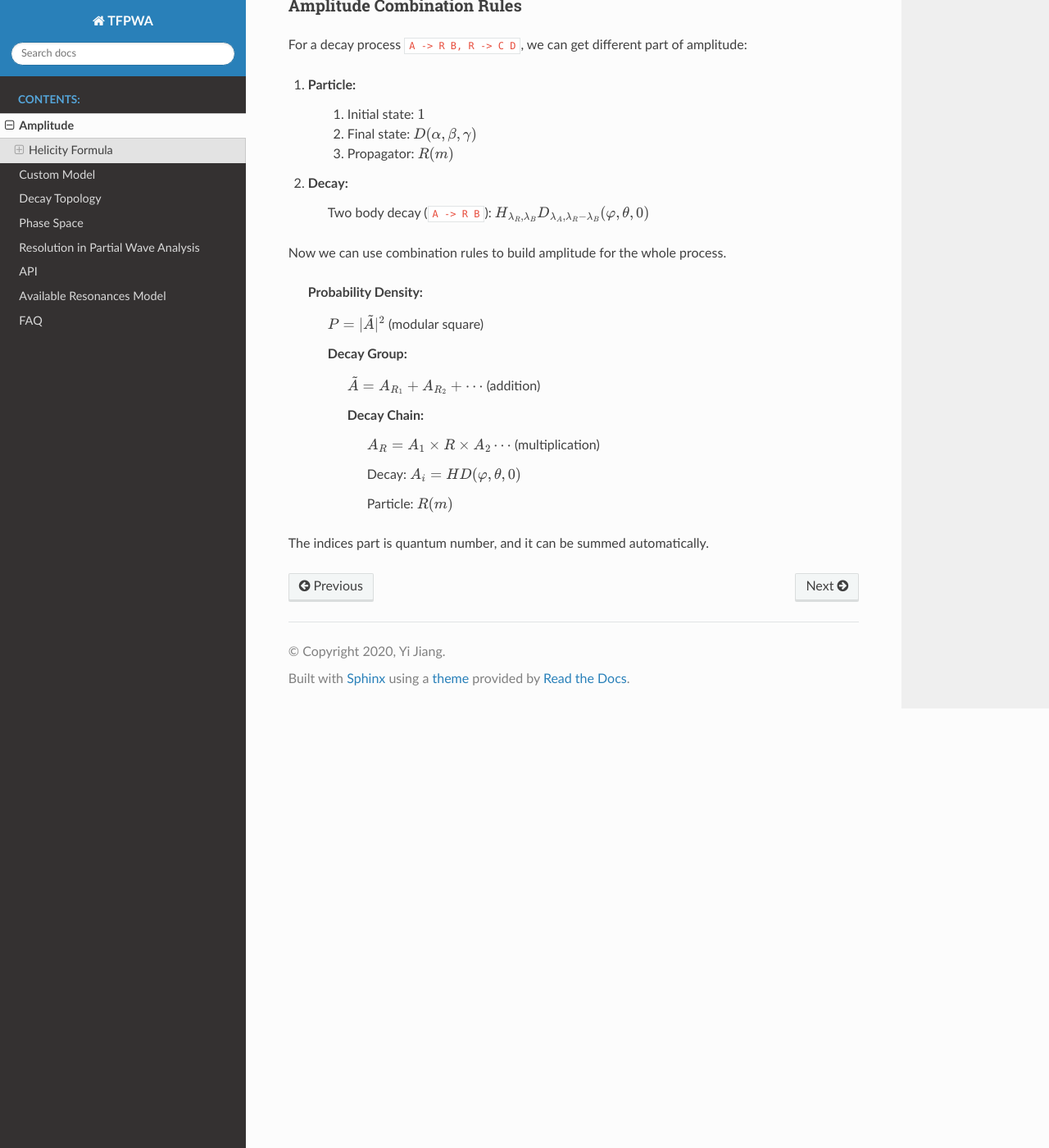
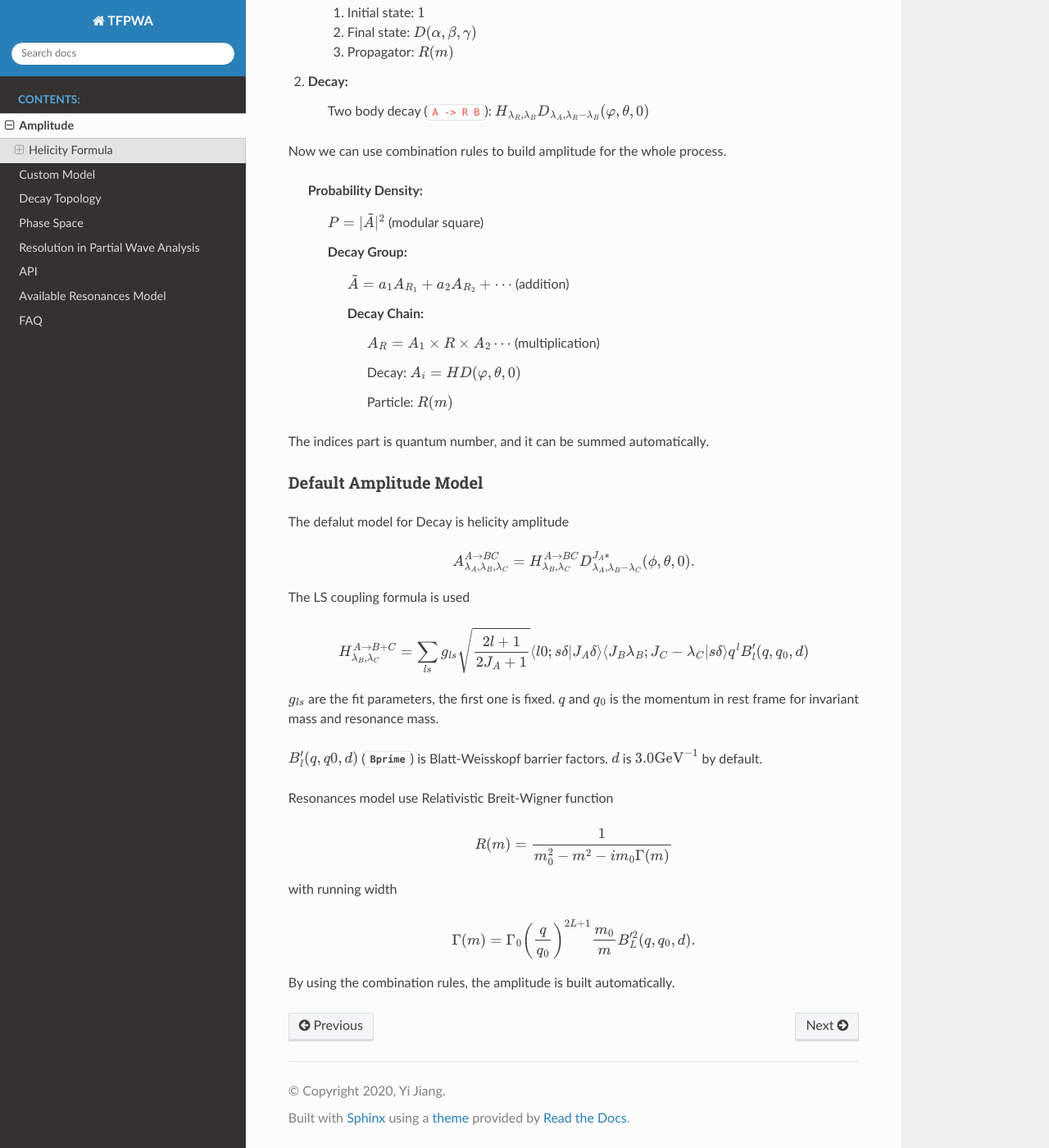
Before and after one commit to jiangyi15/tf-pwa, a Sphinx documentation site: the page built from docs/amplitude.rst, in a window 1280 px wide and 1400 px high, scrolled down 887 px. Shown: the whole window at 82% size. Built offline with Sphinx 7.4.7 and the Read the Docs theme 2.0.0, drawn with Linux system fonts in a browser that asks for light colours; pages that are not in the unit, such as notebooks, are missing from menus; some of the changed text lies outside the part shown.

Commit message:
docs: default amplitude

```diff
--- a/docs/amplitude.rst
+++ b/docs/amplitude.rst
@@ -40,11 +40,7 @@ then the differential cross-section
 .. math::
     \frac{d\sigma}{d\Phi} = \frac{1}{N}\sum_{\lambda_{A}}\sum_{\lambda_{B},\lambda_{C},\lambda_{D}}|A_{\lambda_{A},\lambda_{B},\lambda_{C},\lambda_{D}}^{total}|^2
 
-the LS coupling formula
 
-.. math::
-    H_{\lambda_{B},\lambda_{C}}^{A \rightarrow B+C} =
-    \sum_{ls} g_{ls} \sqrt{\frac{2l+1}{2 J_{A}+1}} CG_{ls\rightarrow \lambda_{B},\lambda_{C}} \color{red}{f_{l}(q,q_0)}
 
 Amplitude Combination Rules
 ---------------------------
@@ -67,7 +63,7 @@ Now we can use combination rules to build amplitude for the whole process.
         :math:`P = |\tilde{A}|^2` (modular square)
 
         Decay Group:
-            :math:`\tilde{A} = A_{R_1} + A_{R_2} + \cdots` (addition)
+            :math:`\tilde{A} = a_1 A_{R_1} + a_2 A_{R_2} + \cdots` (addition)
 
             Decay Chain:
                 :math:`A_{R} = A_1 \times R \times A_2 \cdots` (multiplication)
@@ -79,3 +75,36 @@ Now we can use combination rules to build amplitude for the whole process.
                 :math:`R(m)`
 
 The indices part is quantum number, and it can be summed automatically.
+
+
+
+Default Amplitude Model
+------------------------
+
+The defalut model for Decay is helicity amplitude
+
+.. math::
+   A^{A \rightarrow B C}_{\lambda_A,\lambda_B, \lambda_C} = H_{\lambda_B,\lambda_C}^{A \rightarrow B C} D^{J_{A}*}_{\lambda_A,\lambda_B - \lambda_C}(\phi, \theta, 0).
+
+The LS coupling formula is used
+
+.. math::
+    H_{\lambda_{B},\lambda_{C}}^{A \rightarrow B+C} =
+    \sum_{ls} g_{ls} \sqrt{\frac{2l+1}{2 J_{A}+1}} \langle l 0; s \delta|J_{A} \delta\rangle \langle J_{B} \lambda_{B} ;J_{C} -\lambda_{C} | s \delta \rangle q^{l} B_{l}'(q, q_0, d)
+
+:math:`g_{ls}` are the fit parameters, the first one is fixed.  :math:`q` and :math:`q_0` is the momentum in rest frame for invariant mass and resonance mass.
+
+:math:`B_{l}'(q, q0, d)`  (`~tf_pwa.breit_wigner.Bprime`) is Blatt-Weisskopf barrier factors. :math:`d` is :math:`3.0 \mathrm{GeV}^{-1}` by default.
+
+
+Resonances model use Relativistic Breit-Wigner function
+
+.. math::
+   R(m) = \frac{1}{m_0^2 - m^2 -  i m_0 \Gamma(m)}
+
+with running width
+
+.. math::
+   \Gamma(m) = \Gamma_0 \left(\frac{q}{q_0}\right)^{2L+1}\frac{m_0}{m} B_{L}'^2(q,q_0,d).
+
+By using the combination rules, the amplitude is built automatically.
```
Also changed, not shown: 1 other file.
